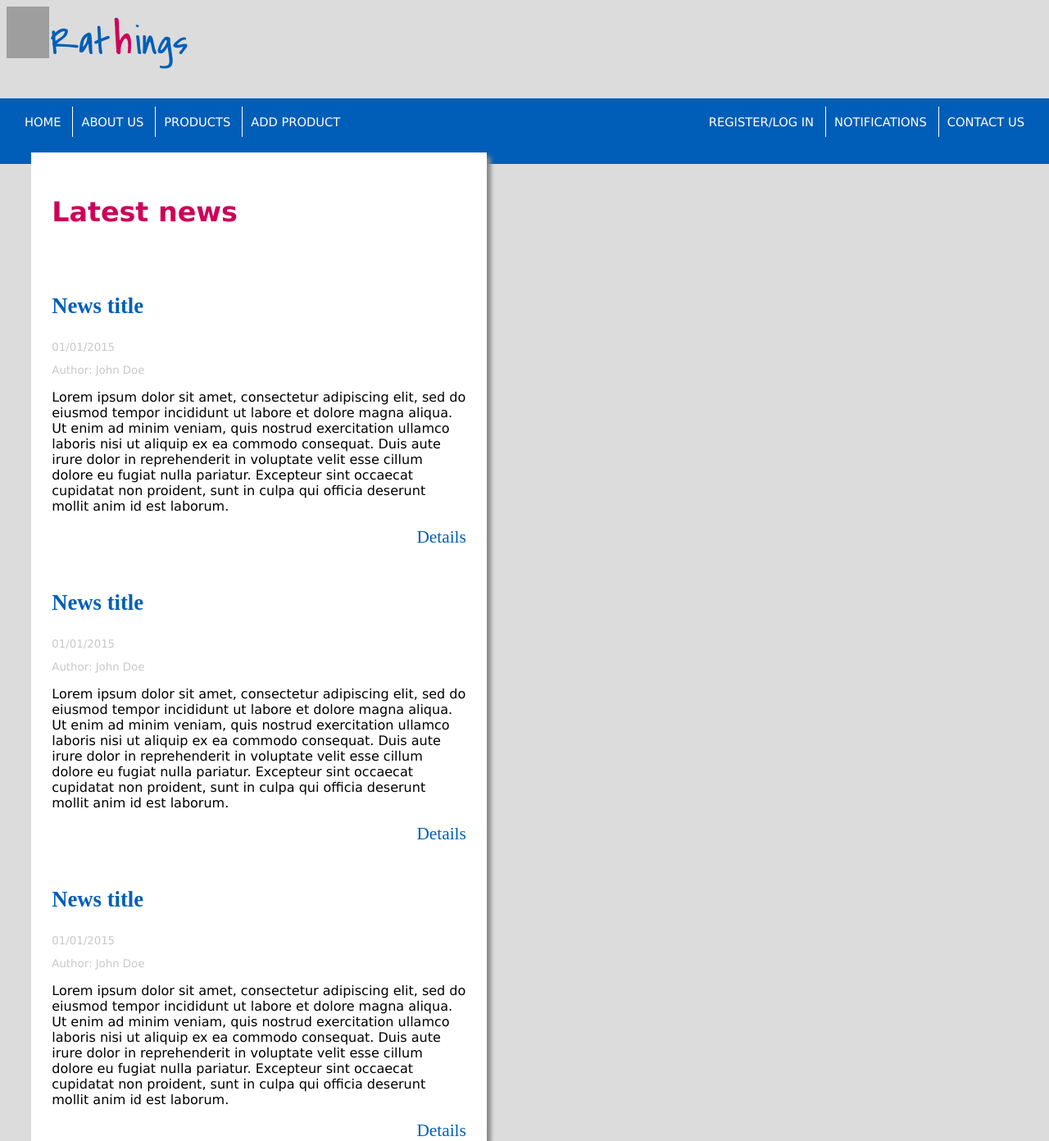
After one commit to WebTehnologijeETF/Rathings---review-site, a PHP site: page / in a window 1280 px wide. The commit adds this page. Shown: the whole page at 82% size. Run offline with PHP 8.4, Linux system fonts and the light colour scheme; grey boxes are pictures that could not be loaded.

Commit message:
Added starter design for news listing on homepage

```diff
--- /dev/null
+++ b/index.html
@@ -0,0 +1,98 @@
+
+
+
+<!DOCTYPE HTML PUBLIC "-//W3C//DTD HTML 4.01 Transitional//EN">
+<html>
+<head>
+<title>Rathings</title>
+<link rel="stylesheet" type="text/css" href="main.css">
+<link rel="shortcut icon" type="image/png" href="/favicon.png"/>
+</head>
+<body>
+
+<div id="logo">
+
+
+<div id="logo_text">
+<label id="left_logo">Rat</label>
+<label id="middle_logo">h</label>
+<label id="right_logo">ings</label>
+</div>
+</div>
+
+
+<div id="menu_bar">
+
+
+
+<ul id="left_menu">
+<li class""menu_item">
+<a href="www.google.ba">HOME</a>
+
+</li>
+
+<li class="menu_item">
+<a href="www.google.ba">ABOUT US</a>
+</li>
+
+<li class="menu_item">
+<a href="www.google.ba">PRODUCTS</a>
+</li>
+
+<li class="menu_item">
+<a href="www.google.ba">ADD PRODUCT</a>
+</li>
+</ul>
+
+<ul id="right_menu">
+<li class="menu_item">
+<a href="www.google.ba">REGISTER/LOG IN</a>
+</li>
+
+<li class="menu_item">
+<a href="www.google.ba">NOTIFICATIONS</a>
+</li>
+
+<li class="menu_item">
+<a href="www.google.ba">CONTACT US</a>
+</li>
+</ul>
+
+
+
+
+</div>
+
+
+<div id="news" class="container">
+<h2>Latest news</h2>
+<div class="single_news">
+<h3>News title</h3>
+<p id="news_date">01/01/2015</p>
+<p id="news_author">Author: John Doe</p>
+<p id="news_text">Lorem ipsum dolor sit amet, consectetur adipiscing elit, sed do eiusmod tempor incididunt ut labore et dolore magna aliqua. Ut enim ad minim veniam, quis nostrud exercitation ullamco laboris nisi ut aliquip ex ea commodo consequat. Duis aute irure dolor in reprehenderit in voluptate velit esse cillum dolore eu fugiat nulla pariatur. Excepteur sint occaecat cupidatat non proident, sunt in culpa qui officia deserunt mollit anim id est laborum.</p>
+<a href="www.google.ba">Details</a>
+</div>
+
+
+<div class="single_news">
+<h3>News title</h3>
+<p id="news_date">01/01/2015</p>
+<p id="news_author">Author: John Doe</p>
+<p id="news_text">Lorem ipsum dolor sit amet, consectetur adipiscing elit, sed do eiusmod tempor incididunt ut labore et dolore magna aliqua. Ut enim ad minim veniam, quis nostrud exercitation ullamco laboris nisi ut aliquip ex ea commodo consequat. Duis aute irure dolor in reprehenderit in voluptate velit esse cillum dolore eu fugiat nulla pariatur. Excepteur sint occaecat cupidatat non proident, sunt in culpa qui officia deserunt mollit anim id est laborum.</p>
+<a href="www.google.ba">Details</a>
+</div>
+
+
+<div class="single_news">
+<h3>News title</h3>
+<p id="news_date">01/01/2015</p>
+<p id="news_author">Author: John Doe</p>
+<p id="news_text">Lorem ipsum dolor sit amet, consectetur adipiscing elit, sed do eiusmod tempor incididunt ut labore et dolore magna aliqua. Ut enim ad minim veniam, quis nostrud exercitation ullamco laboris nisi ut aliquip ex ea commodo consequat. Duis aute irure dolor in reprehenderit in voluptate velit esse cillum dolore eu fugiat nulla pariatur. Excepteur sint occaecat cupidatat non proident, sunt in culpa qui officia deserunt mollit anim id est laborum.</p>
+<a href="www.google.ba">Details</a>
+</div>
+</div>
+</body>
+
+
+</html>
--- a/main.css
+++ b/main.css
@@ -4,6 +4,7 @@
 body
 {
 	background-color:rgb(220,220,220);
+
 
 }
 #logo
@@ -18,7 +19,7 @@ body
     background-size: 20% 80%;
     background-repeat: no-repeat;
 
-	position:fixed;
+
 	left:10px;
 	top:5px;
 
@@ -63,10 +64,11 @@ body
 {
 	width:100%;
 	height:10%;
-	position:fixed;
-	top:85px;
-	left:0;
+	position:absolute;
+	top:15%;
+	left:0px;
 	background-color:#005EB8;
+
 
 
 }
@@ -111,3 +113,78 @@ body
 	font-size:11pt;
 
 }
+
+#news
+{
+
+	width:40%;
+	position:relative;
+	top:100px;
+	left:30px;
+	padding-left:2%;
+	padding-right:2%;
+	padding-top:2%;
+
+
+
+}
+
+.container
+{
+	background-color:white;
+	box-shadow: 5px 5px 5px #888888;
+
+
+}
+
+h2
+{
+	color:#CE0058;
+	font-family:"Verdana";
+	font-size:25pt;
+
+
+}
+
+.single_news
+{
+	width:100%;
+	background-color:white;
+	padding-top:5%;
+	padding-bottom:5%;
+
+
+
+}
+
+#news_date, #news_author
+{
+	color:rgb(200,200,200);
+	font-family:"Verdana";
+	font-size:10pt;
+
+
+}
+
+h3
+{
+
+	color:#005EB8;
+	font-size:20pt;
+
+}
+
+p
+{
+	font-family:"Verdana";
+
+}
+
+.single_news a
+{
+	text-decoration:none;
+	color:#005EB8;
+	float:right;
+	font-size:16pt;
+
+}
```
